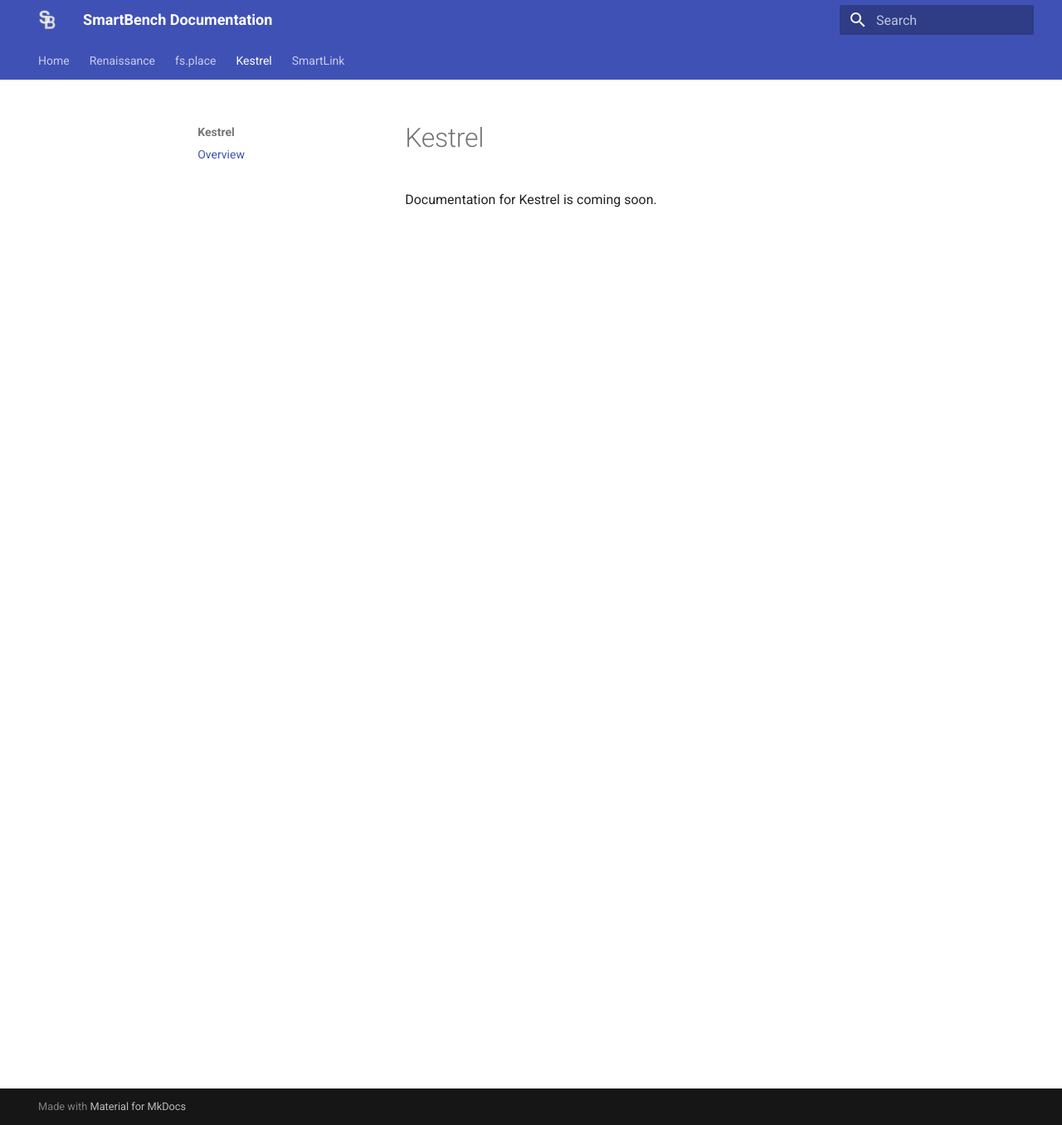
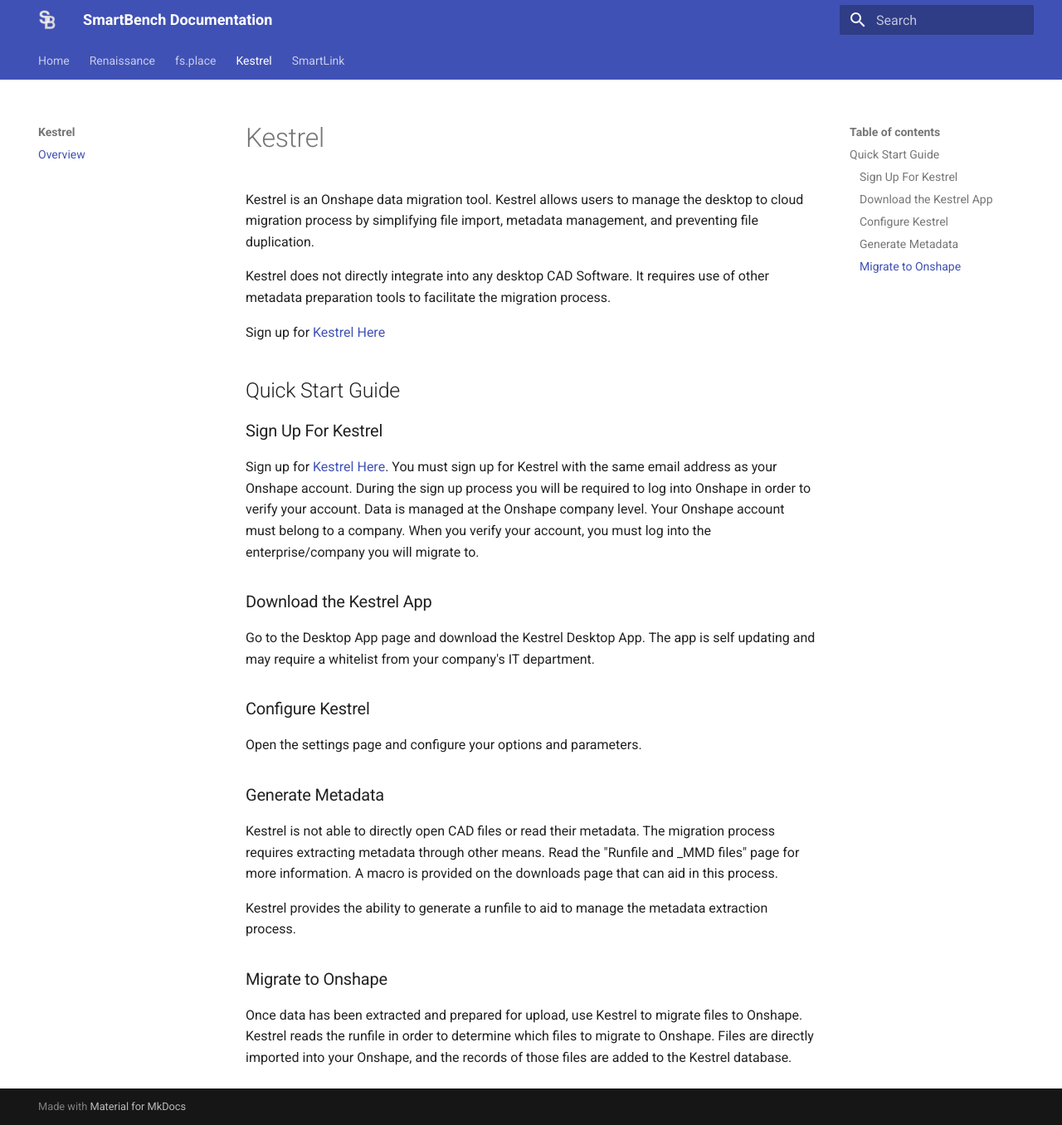
Before and after one commit to SmartBenchSoftware/Documentation, an MkDocs documentation site: the page built from docs/kestrel/index.md, in a window 1280 px wide and 1356 px high. Shown: the whole window at 83% size. Built offline with MkDocs 1.6.1 and Material for MkDocs 9.7.7, drawn with Linux system fonts in a browser that asks for light colours.

Commit message:
Expand Kestrel documentation with usage instructions
Added detailed documentation for Kestrel, including its purpose, sign-up process, app download, configuration, metadata generation, and migration steps to Onshape.

```diff
--- a/docs/kestrel/index.md
+++ b/docs/kestrel/index.md
@@ -1,3 +1,41 @@
 # Kestrel
 
-Documentation for Kestrel is coming soon.
+Kestrel is an Onshape data migration tool. Kestrel allows users to manage the desktop to cloud migration process by simplifying file import, metadata management, and preventing file duplication.
+
+Kestrel does not directly integrate into any desktop CAD Software. It requires use of other metadata preparation tools to facilitate the migration process.
+
+Sign up for [Kestrel Here](https://kestrel.sbs)
+
+
+## Quick Start Guide
+
+### Sign Up For Kestrel
+
+Sign up for [Kestrel Here](https://kestrel.sbs).
+You must sign up for Kestrel with the same email address as your Onshape account.
+During the sign up process you will be required to log into Onshape in order to verify your account.
+Data is managed at the Onshape company level. Your Onshape account must belong to a company. When you verify your account, you must log into the enterprise/company you will migrate to.
+
+
+### Download the Kestrel App
+
+Go to the Desktop App page and download the Kestrel Desktop App.
+The app is self updating and may require a whitelist from your company's IT department.
+
+### Configure Kestrel
+
+Open the settings page and configure your options and parameters.
+
+### Generate Metadata
+
+Kestrel is not able to directly open CAD files or read their metadata.
+The migration process requires extracting metadata through other means. Read the "Runfile and _MMD files" page for more information.
+A macro is provided on the downloads page that can aid in this process.
+
+Kestrel provides the ability to generate a runfile to aid to manage the metadata extraction process.
+
+### Migrate to Onshape
+
+Once data has been extracted and prepared for upload, use Kestrel to migrate files to Onshape.
+Kestrel reads the runfile in order to determine which files to migrate to Onshape.
+Files are directly imported into your Onshape, and the records of those files are added to the Kestrel database.
```
